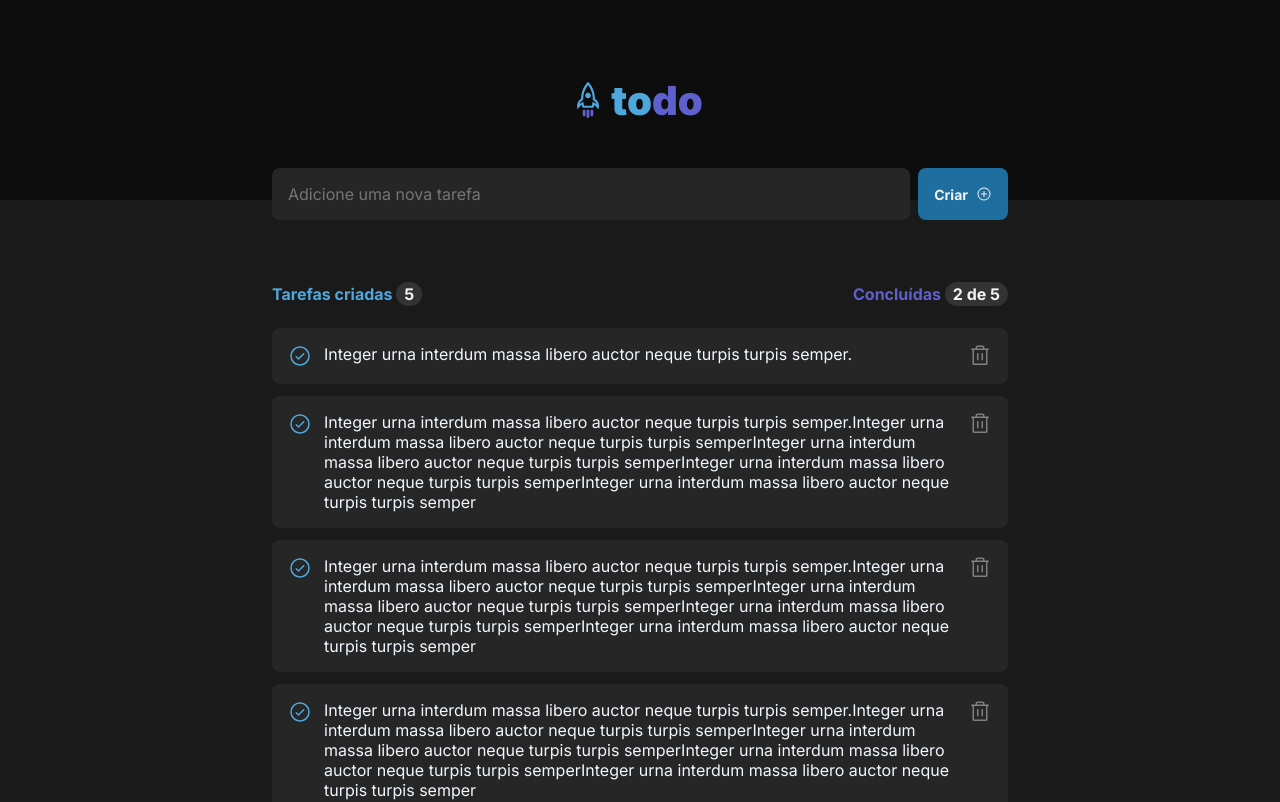
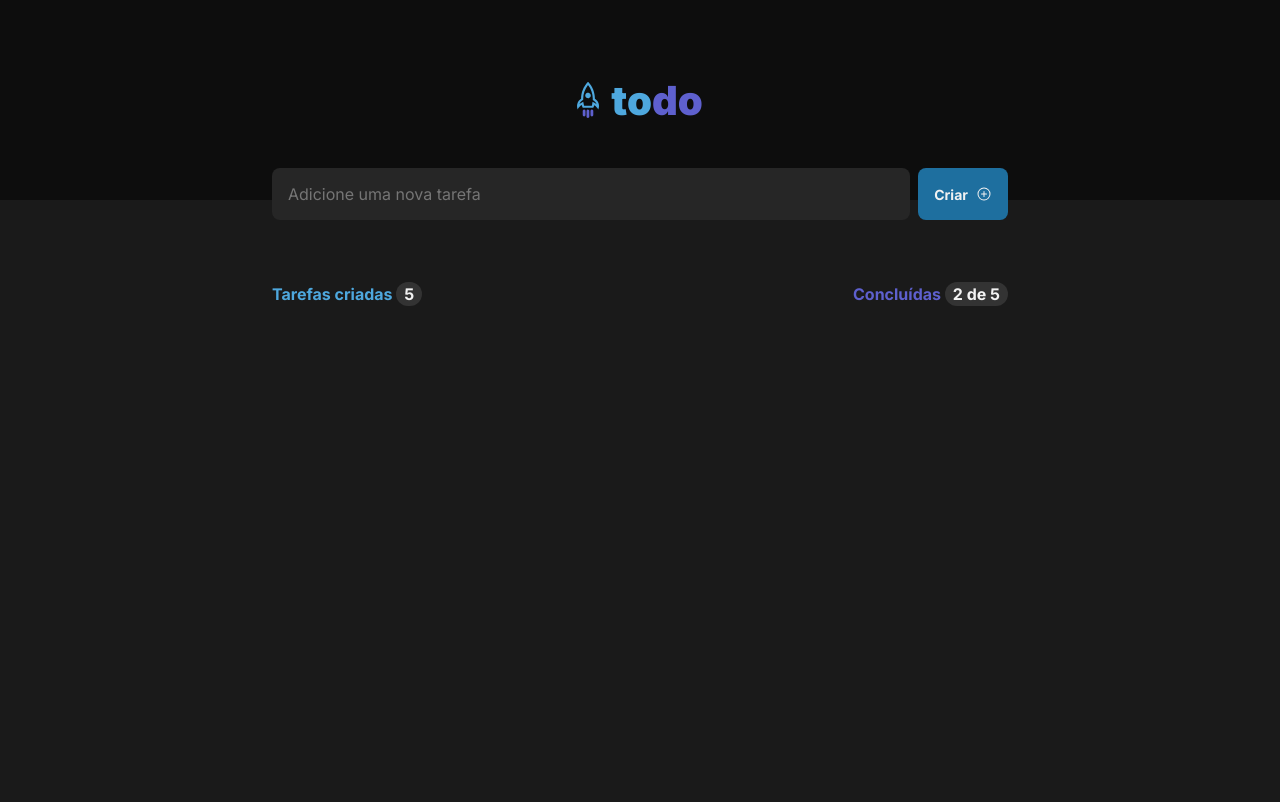
Before and after one commit to geilinha/To-do, a React (Vite) app: page / in a window 1280 px wide. Shown: the top 802 px of the page. Built offline with nearby package versions, Linux system fonts and the light colour scheme.

Commit message:
feat: cria adicionar tarefa

```diff
--- a/src/components/App.jsx
+++ b/src/components/App.jsx
@@ -1,3 +1,4 @@
+import { useState } from 'react'
 import '../styles/global.css'
 import styles from './App.module.css'
 import { Header } from './Header'
@@ -5,6 +6,16 @@ import { TarefaCard } from './TarefaCard'
 import { TarefaInput } from './TarefaInput'
 
 function App() {
+
+    const [tarefa, setTarefa] = useState([]);
+
+    function adicionaTarefa(content) {
+        setTarefa([...tarefa, content])
+    }
+
+
+
+
     return(
         <div>
             <Header />
@@ -13,7 +24,7 @@ function App() {
 
                 <main>
                     <div className={styles.createTask}>
-                         <TarefaInput />
+                         <TarefaInput  onAdicionaTarefa={adicionaTarefa}/>
                     </div>
                     <div className={styles.body}>
                         <div className={styles.index}>
@@ -21,21 +32,11 @@ function App() {
                             <p className={styles.concluideTasks}>Concluídas <span>{2} de {5}</span></p>
                         </div>
                         <div className={styles.tasks}>
-                            <TarefaCard
-                                content="Integer urna interdum massa libero auctor neque turpis turpis semper."
-                            />
-                            <TarefaCard
-                                content="Integer urna interdum massa libero auctor neque turpis turpis semper.Integer urna interdum massa libero auctor neque turpis turpis semperInteger urna interdum massa libero auctor neque turpis turpis semperInteger urna interdum massa libero auctor neque turpis turpis semperInteger urna interdum massa libero auctor neque turpis turpis semper"
-                            />
-                            <TarefaCard
-                                content="Integer urna interdum massa libero auctor neque turpis turpis semper.Integer urna interdum massa libero auctor neque turpis turpis semperInteger urna interdum massa libero auctor neque turpis turpis semperInteger urna interdum massa libero auctor neque turpis turpis semperInteger urna interdum massa libero auctor neque turpis turpis semper"
-                            />
-                            <TarefaCard
-                                content="Integer urna interdum massa libero auctor neque turpis turpis semper.Integer urna interdum massa libero auctor neque turpis turpis semperInteger urna interdum massa libero auctor neque turpis turpis semperInteger urna interdum massa libero auctor neque turpis turpis semperInteger urna interdum massa libero auctor neque turpis turpis semper"
-                            />
-                            <TarefaCard
-                                content="Integer urna interdum massa libero auctor neque turpis turpis semper.Integer urna interdum massa libero auctor neque turpis turpis semperInteger urna interdum massa libero auctor neque turpis turpis semperInteger urna interdum massa libero auctor neque turpis turpis semperInteger urna interdum massa libero auctor neque turpis turpis semper"
-                            />
+                            {tarefa.map((tar) => {
+                                return (
+                                    <TarefaCard content={tar}/>
+                                )
+                            })}
                         </div>
                     </div>
                 </main>
--- a/src/components/TarefaCard.jsx
+++ b/src/components/TarefaCard.jsx
@@ -2,13 +2,13 @@ import styles from './TarefaCard.module.css'
 import { CheckCircle } from '@phosphor-icons/react'
 import { Trash } from '@phosphor-icons/react'
 
-export function TarefaCard(props) {
+export function TarefaCard({ content }) {
     return (
         <div className={styles.TarefaCard}>
             <button>
                 <CheckCircle size={24} color="#4EA8DE"/>
             </button>
-            <p>{props.content}</p>
+            <p>{content}</p>
             <button>
                 <Trash size={24} color="#808080"/>
             </button>
--- a/src/components/TarefaInput.jsx
+++ b/src/components/TarefaInput.jsx
@@ -1,12 +1,26 @@
+import { useState } from 'react'
 import styles from './TarefaInput.module.css'
 import { PlusCircle } from "@phosphor-icons/react"
 
 
-export function TarefaInput() {
+export function TarefaInput({ onAdicionaTarefa }) {
+
+    const [texto, setTexto] = useState('')
+
+    function handleAdicionaTarefa(event) {
+        event.preventDefault()
+
+        onAdicionaTarefa(texto)
+    }
+
+    function handleText(event) {
+        setTexto(event.target.value)
+    }
+
     return (
-        <div className={styles.tarefa}>
-            <input type="text" placeholder="Adicione uma nova tarefa"/>
+        <form onSubmit={(event) => handleAdicionaTarefa(event)} className={styles.tarefa}>
+            <input onChange={(event) => handleText(event)} type="text" placeholder="Adicione uma nova tarefa"/>
             <button type="submit">Criar <PlusCircle size={16}/></button>
-        </div>
+        </form>
     )
 }
```
